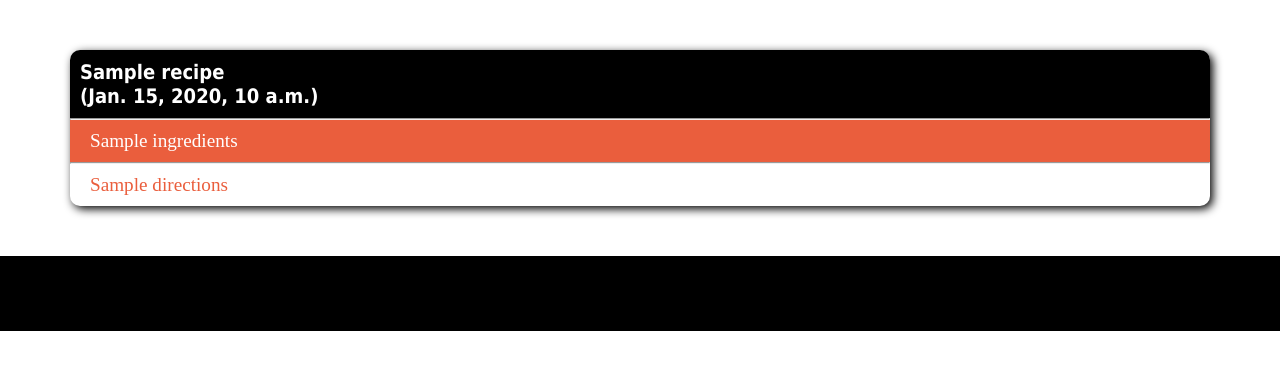
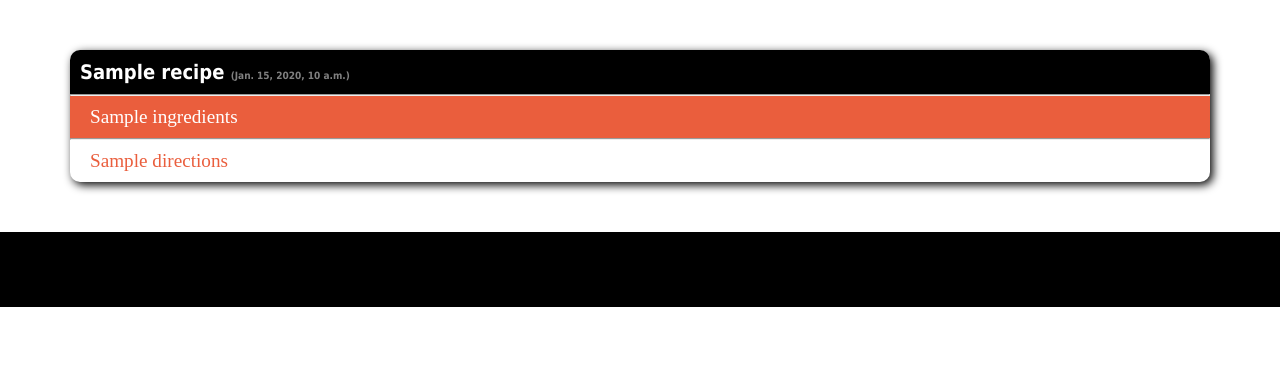
Before and after one commit to mr-pramod-98/Cooking-Guide, a Django app: template Recipe/templates/cook_guide.html in a window 1280 px wide. Shown: the part 127-497 px from the top of the page. Run offline with Django 3.2, Linux system fonts and the light colour scheme; the template is opened without the code that fills it: most values are stand-ins (such as "Sample title", 1, 10 or a date in 2020).

Commit message:
Update cook.css

```diff
--- a/Recipe/cook/static/cook/cook.css
+++ b/Recipe/cook/static/cook/cook.css
@@ -52,6 +52,12 @@
     scrollbar-width : thin;
 }
 
+#time{
+    display : inline;
+    font-size : 10px;
+    color : #808080;
+}
+
 hr{
     margin : 0px;
     padding : opx;
```
